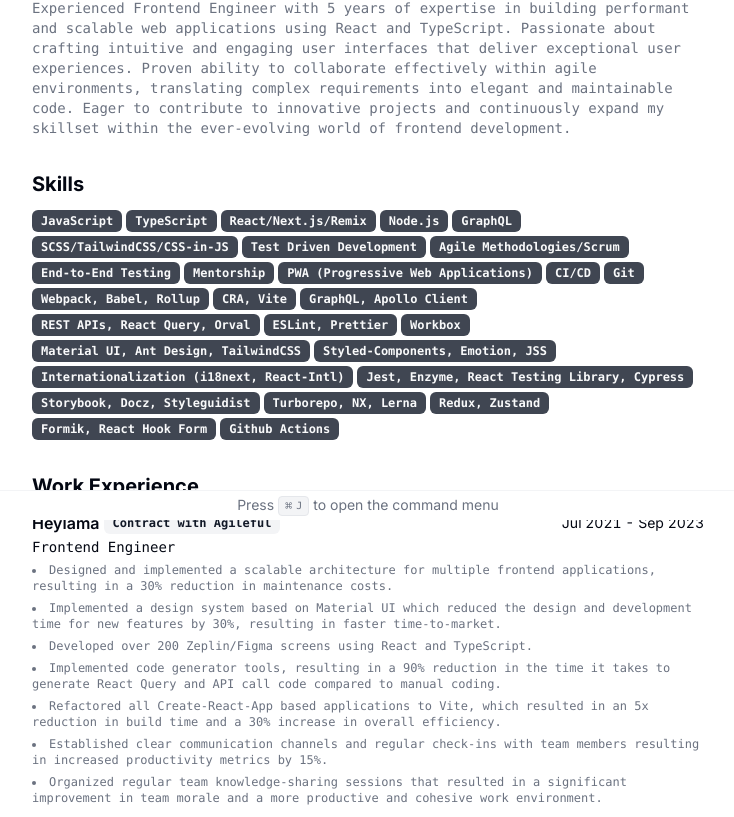
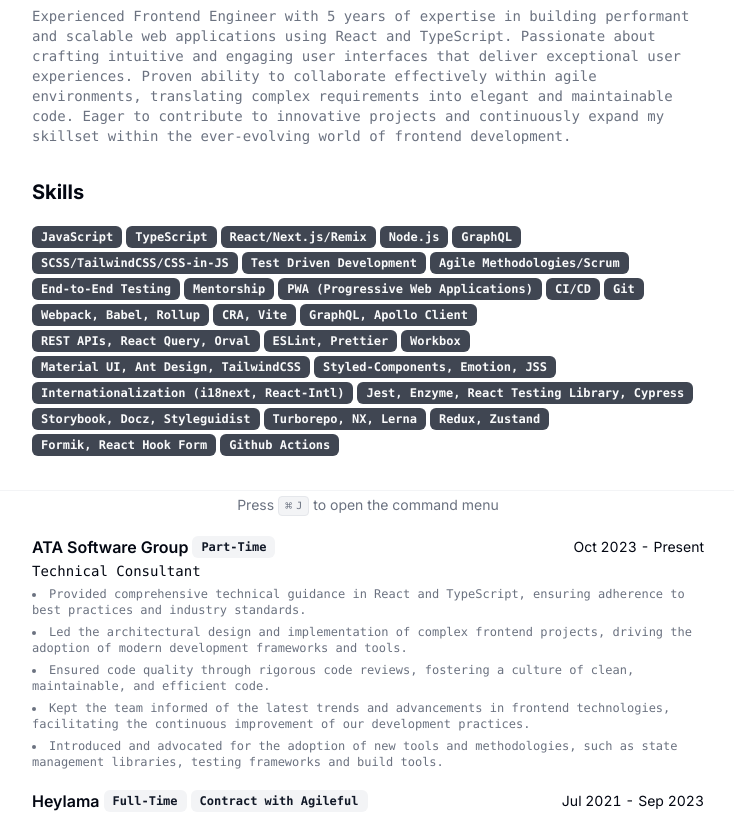
Before and after one commit to createdbymahmood/cv, a Next.js app: page / in a window 1280 px wide. Shown: the part 280-1097 px from the top of the page, without its empty margins (272-1006 px from the left). Built offline with nearby package versions, Linux system fonts and the light colour scheme.

Commit message:
feat: add my latest experience

```diff
--- a/src/app/page.tsx
+++ b/src/app/page.tsx
@@ -115,7 +115,7 @@ export default function Page() {
               <Card key={work.company}>
                 <CardHeader>
                   <div className="flex items-center justify-between gap-x-2 text-base">
-                    <h3 className="inline-flex items-center justify-center gap-x-1 font-semibold leading-none">
+                    <h3 className="inline-flex flex-wrap items-center justify-start gap-1 font-semibold leading-none">
                       <Href
                         className={cn("hover:underline", {
                           "pointer-events-none": !work.link,
@@ -125,7 +125,7 @@ export default function Page() {
                         {work.company}
                       </Href>
 
-                      <span className="inline-flex gap-x-1">
+                      <span className="inline-flex flex-wrap gap-1">
                         {work.badges.map((badge) => (
                           <Badge
                             variant="secondary"
@@ -137,7 +137,8 @@ export default function Page() {
                         ))}
                       </span>
                     </h3>
-                    <div className="text-sm tabular-nums">
+
+                    <div className="whitespace-nowrap text-sm tabular-nums">
                       {work.start} - {work.end ?? "Present"}
                     </div>
                   </div>
--- a/src/components/ui/section.tsx
+++ b/src/components/ui/section.tsx
@@ -6,7 +6,7 @@ export interface BadgeProps extends React.HTMLAttributes<HTMLDivElement> {}
 export function Section({ className, ...props }: BadgeProps) {
   return (
     <section
-      className={cn("flex min-h-0 flex-col gap-y-3", className)}
+      className={cn("flex min-h-0 flex-col gap-y-5", className)}
       {...props}
     />
   );
--- a/src/data/resume-data.tsx
+++ b/src/data/resume-data.tsx
@@ -41,9 +41,24 @@ export const RESUME_DATA = {
   ],
   work: [
     {
+      company: "ATA Software Group",
+      link: "https://heylama.com",
+      badges: ["Part-Time"],
+      title: "Technical Consultant",
+      start: "Oct 2023",
+      end: "Present",
+      achievements: [
+        "Provided comprehensive technical guidance in React and TypeScript, ensuring adherence to best practices and industry standards.",
+        "Led the architectural design and implementation of complex frontend projects, driving the adoption of modern development frameworks and tools.",
+        "Ensured code quality through rigorous code reviews, fostering a culture of clean, maintainable, and efficient code.",
+        "Kept the team informed of the latest trends and advancements in frontend technologies, facilitating the continuous improvement of our development practices.",
+        "Introduced and advocated for the adoption of new tools and methodologies, such as state management libraries, testing frameworks and build tools.",
+      ],
+    },
+    {
       company: "Heylama",
       link: "https://heylama.com",
-      badges: ["Contract with Agileful"],
+      badges: ["Full-Time", "Contract with Agileful"],
       title: "Frontend Engineer",
       start: "Jul 2021",
       end: "Sep 2023",
@@ -60,7 +75,7 @@ export const RESUME_DATA = {
     {
       company: "Agileful",
       link: "",
-      badges: ["Remote"],
+      badges: ["Full-Time", "Remote"],
       title: "Frontend Engineer",
       start: "Jan 2021",
       end: "Sep 2023",
@@ -75,7 +90,7 @@ export const RESUME_DATA = {
     {
       company: "Rectified AI",
       link: "",
-      badges: ["Remote"],
+      badges: ["Full-Time", "Remote"],
       title: "Frontend Developer",
       start: "Sep 2019",
       end: "Jan 2021",
@@ -89,7 +104,7 @@ export const RESUME_DATA = {
     {
       company: "Freelance",
       link: "",
-      badges: [],
+      badges: ["Full-Time"],
       title: "Frontend Developer",
       start: "May 2018",
       end: "Sep 2019",
```
